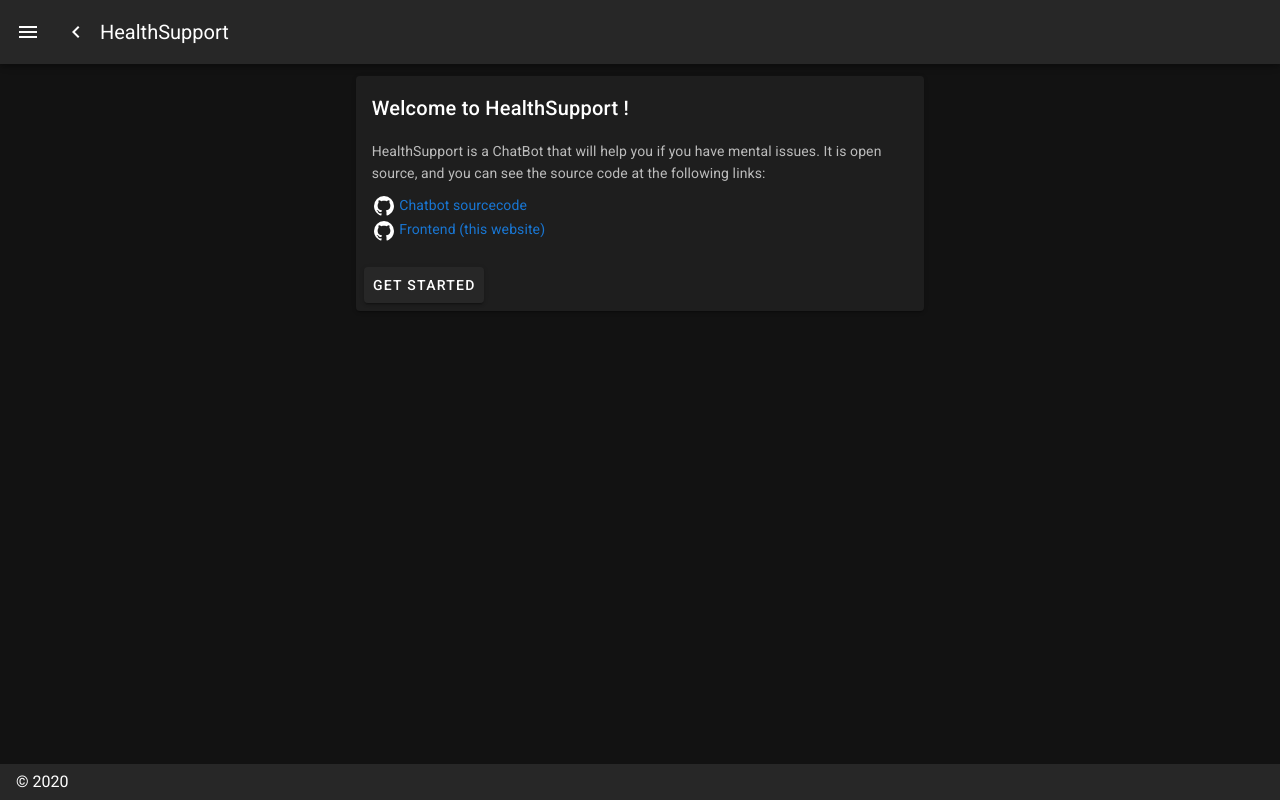
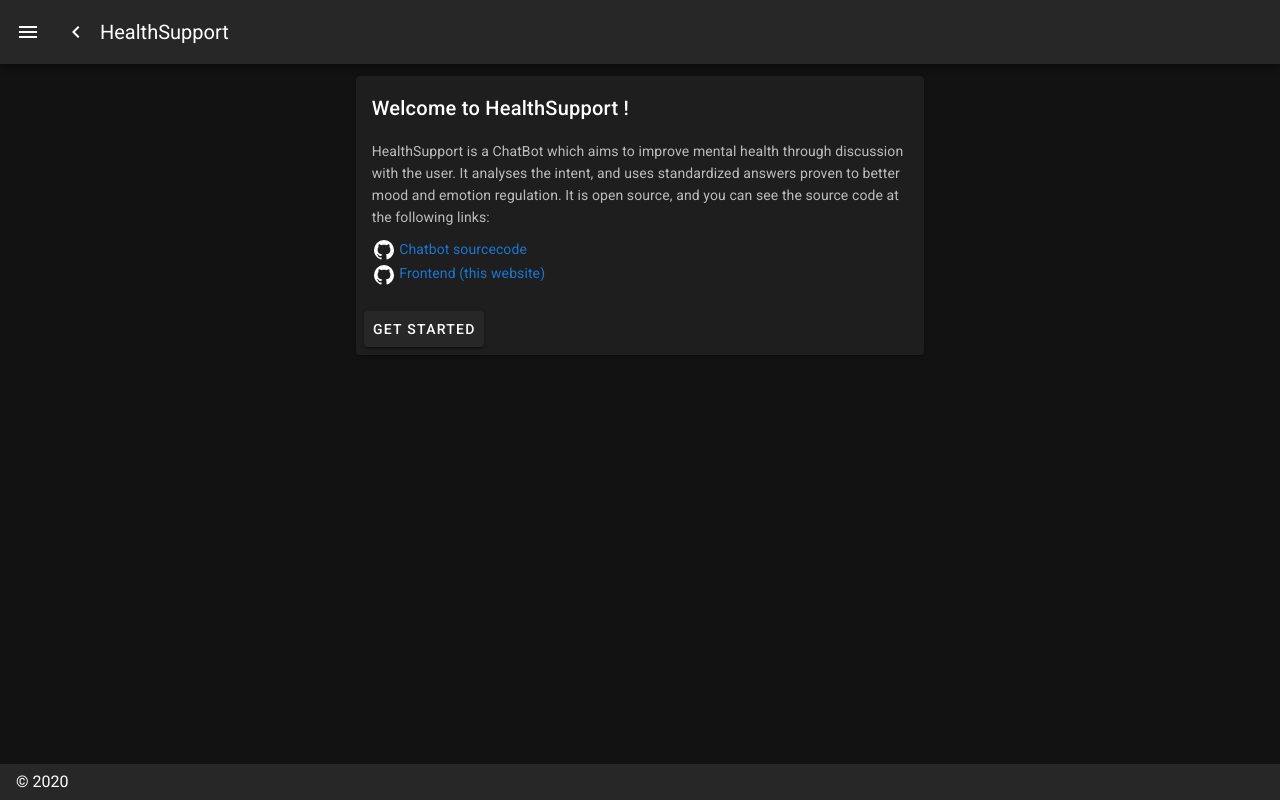
Before and after one commit to Redblueflame/HealthSupport-Frontend, a Nuxt app: page / in a window 1280 px wide. Built offline with nearby package versions, Linux system fonts and the light colour scheme.

Commit message:
homepage

```diff
--- a/pages/index.vue
+++ b/pages/index.vue
@@ -4,7 +4,8 @@
       <v-card>
         <v-card-title>Welcome to HealthSupport !</v-card-title>
         <v-card-text>
-          HealthSupport is a ChatBot that will help you if you have mental issues.
+          HealthSupport is a ChatBot which aims to improve mental health through discussion with the user.
+          It analyses the intent, and uses standardized answers proven to better mood and emotion regulation.
           It is open source, and you can see the source code at the following links:
           <div class="spacer"></div>
           <ul>
```
